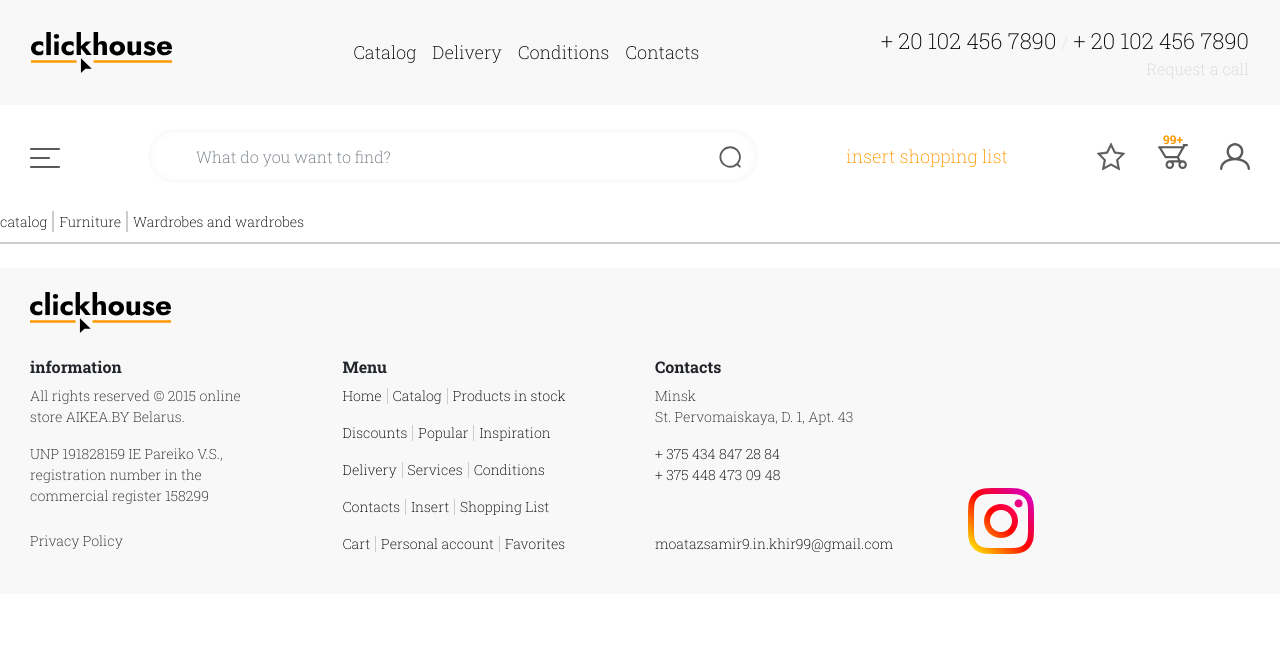
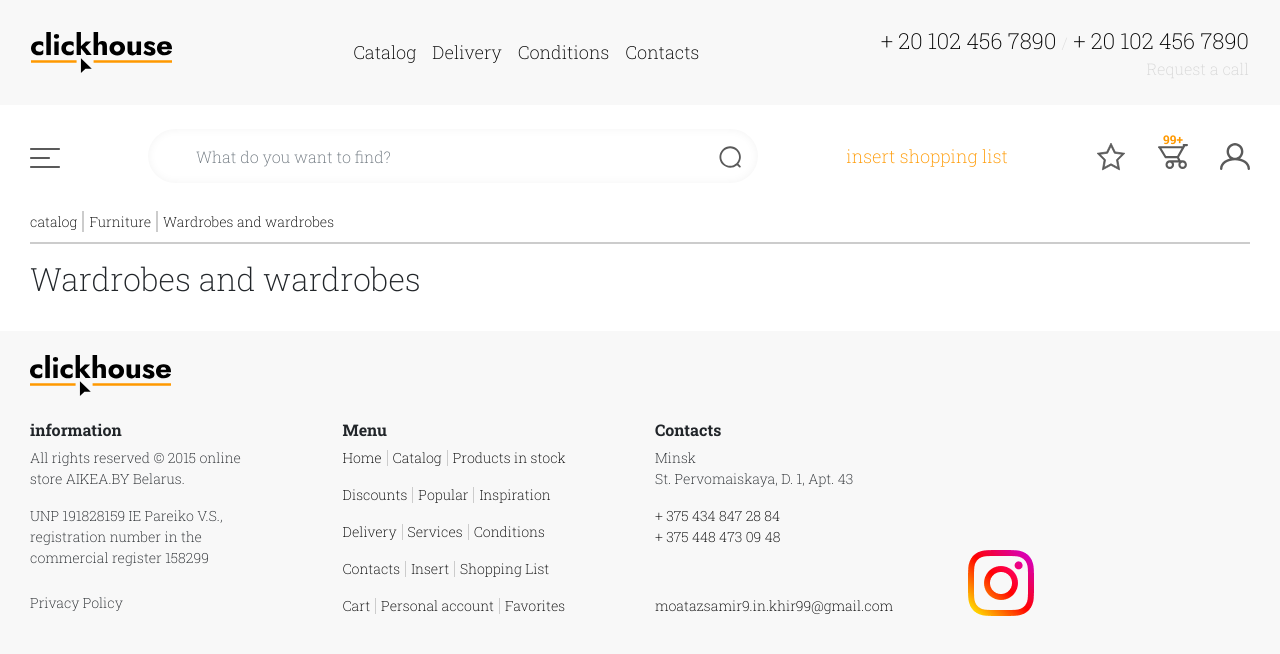
Before and after one commit to moataz9/nuxt-ecommerce-app, a Nuxt app: page /catalog/1/1 in a window 1280 px wide. Shown: the top 654 px of the page. Built offline with nearby package versions, Linux system fonts and the light colour scheme.

Commit message:
design: navigation

```diff
--- a/components/App/Navigation.vue
+++ b/components/App/Navigation.vue
@@ -1,4 +1,6 @@
 <template>
+  <div>
+    <client-only>
       <ul class="navigation" v-if="routes">
         <li class="navigation-item" v-for="(route, index) of routes" :key="index">
           <nuxt-link :to="route.routePath">
@@ -6,6 +8,9 @@
           </nuxt-link>
         </li>
       </ul>
+    </client-only>
+    <h2>{{ routes[routes.length - 1].itemName }}</h2>
+  </div>
 </template>
 
 <script>
--- a/pages/catalog/_catalogId/_categoryId.vue
+++ b/pages/catalog/_catalogId/_categoryId.vue
@@ -1,21 +1,18 @@
 <template>
-  <div>
-    <AppNavigation :path="$route.path" />
-    <!-- catalog id is {{ $route.params.catalogId }} <br />
-    category id is {{ $route.params.categoryId }} <br>
-    full Path is {{ $route.fullPath }} <br>
-    Path is {{ $route.path }} <br> -->
-    <!-- <ul>
-      <li v-for="route in currentRoute()" :key="route">{{ route }} </li>
-    </ul> -->
-
+  <div class="container-xxl">
+    <b-container fluid>
+      <b-row>
+        <b-col cols="12">
+          <AppNavigation :path="$route.path" />
+        </b-col>
+      </b-row>
+    </b-container>
   </div>
 </template>
 
 <script>
 export default {
-  methods: {
-  },
+  methods: {},
 }
 </script>
 
```
Lines whose indentation alone changed are shown as unchanged.
